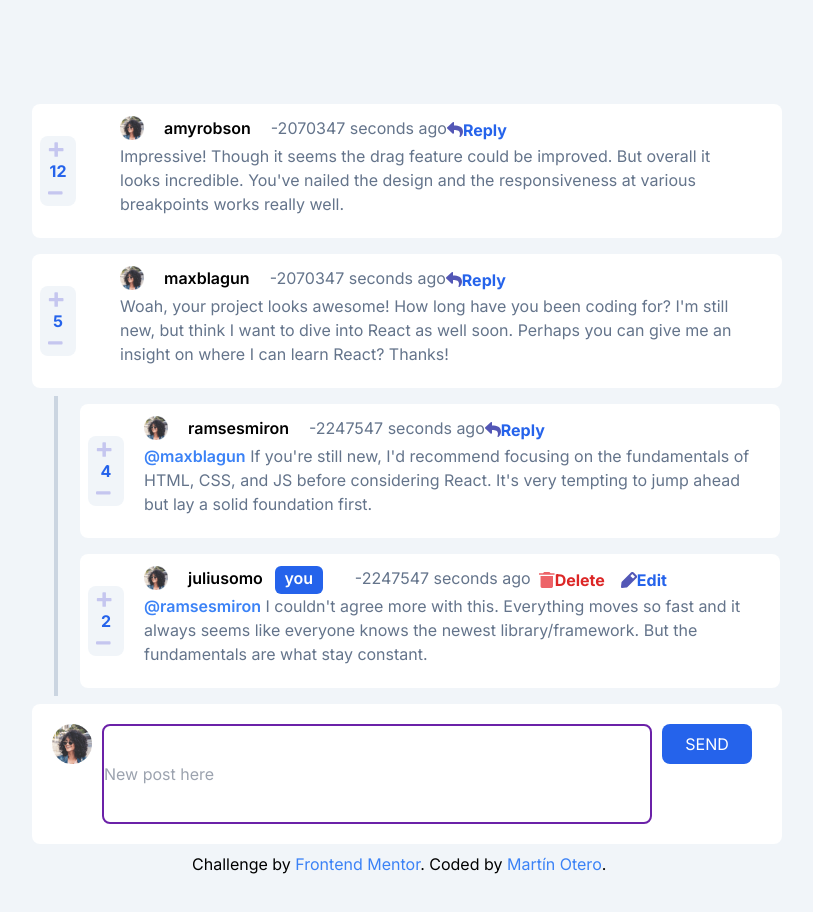
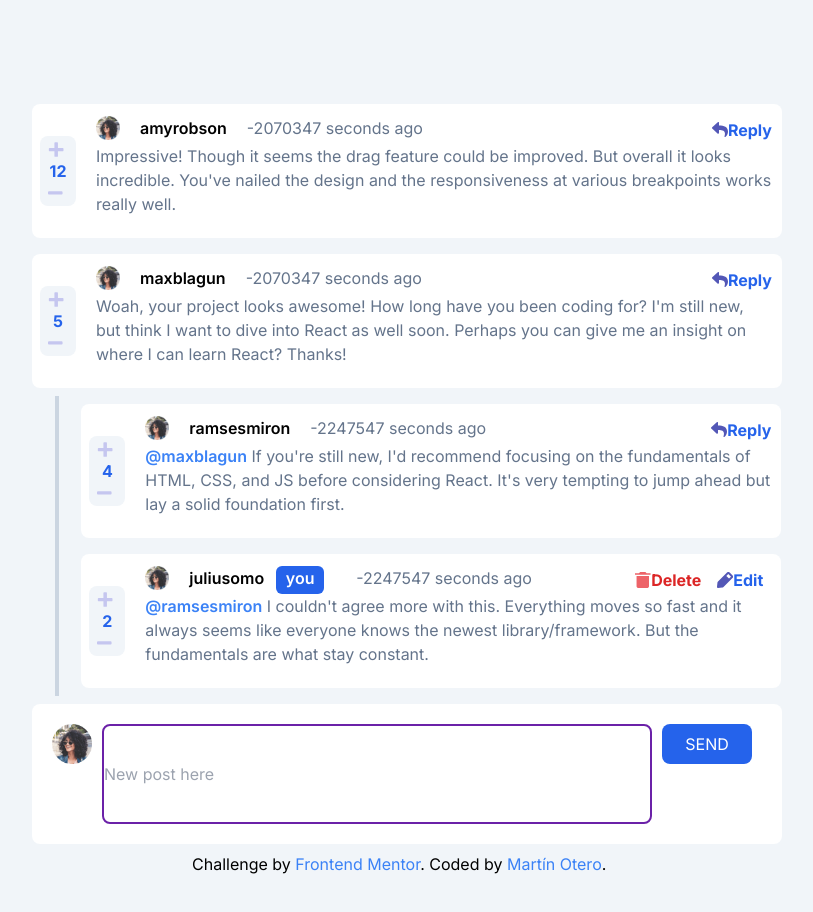
Before and after one commit to C0d3Drak3/interactive-comments, a Next.js app: page / in a window 1280 px wide. Shown: the top 912 px of the page, without its empty margins (233-1046 px from the left). Built offline with nearby package versions, Linux system fonts and the light colour scheme.

Commit message:
cssUpdate2

```diff
--- a/src/app/components/comment.js
+++ b/src/app/components/comment.js
@@ -159,6 +159,8 @@ const Comment = ({
   const timeSincePost = calculateTimeSincePost(timestamp);
 
   const width = comment.replyingTo ? "w-[700px]" : "w-[750px]";
+  const width2 = comment.replyingTo ? "w-[650px]" : "w-[700px]";
+  const width3 = comment.replyingTo ? "w-[626px]" : "w-[676px]";
 
   /*
   Blue tag in future replies, but not in the already replied comments
@@ -203,8 +205,9 @@ const Comment = ({
             />
           </button>
         </div>
-        <div className="p-3 max-w-[650px]">
-          <div className="flex flex-row h-7">
+        <div className={`p-3 ${width2}`}>
+          <div className={`flex flex-row h-7 justify-between ${width3}`}>
+            <div className="grid grid-flow-col h-7 justify-start ">
               <Image
                 src={testImg}
                 alt="img not found"
@@ -223,6 +226,7 @@ const Comment = ({
                 <></>
               )}
               <span className="ml-5">{timeSincePost}</span>
+            </div>
             {currentUser.username !== comment.user.username ? (
               <div className="  flex flex-row items-center place-self-end  h-7">
                 <Image
@@ -241,6 +245,7 @@ const Comment = ({
               </div>
             ) : (
               <>
+                <div className="grid grid-flow-col h-7 justify-end ">
                   <div className="  flex flex-row items-center place-self-end  h-7 mx-2">
                     <Image
                       src={deleteIco}
@@ -278,6 +283,7 @@ const Comment = ({
                     >
                       Edit
                     </button>
+                  </div>
                 </div>
               </>
             )}
@@ -318,9 +324,7 @@ const Comment = ({
       {/*REPLY */}
       {isReplying && (
         <div
-          className={`bg-white rounded-lg grid grid-flow-col my-2 p-5w-${
-            comment.replyingTo ? "[650px]" : "[750px]"
-          }`}
+          className={`bg-white rounded-lg grid grid-flow-col my-2 p-5 ${width}`}
         >
           <div className="">
             <Image
--- a/src/app/components/comments.js
+++ b/src/app/components/comments.js
@@ -209,7 +209,7 @@ const Comments = () => {
   };
 
   return (
-    <div className="flex flex-col w-[700px] place-items-center">
+    <div className="flex flex-col w-[750px] place-items-center">
       {comments.map((comment) => (
         <div className="">
           <Comment
@@ -226,7 +226,7 @@ const Comments = () => {
             <div className="flex  flex-col ">
               {comment.replies.map((reply) => (
                 <div className="flex flex-row justify-evenly">
-                  <div className=" bg-slate-300 w-1 mx-5"></div>
+                  <div className=" bg-slate-300 w-1 mx-[22px]"></div>
 
                   <div className="w-[700px]">
                     <Comment
```
Lines whose indentation alone changed are shown as unchanged.
